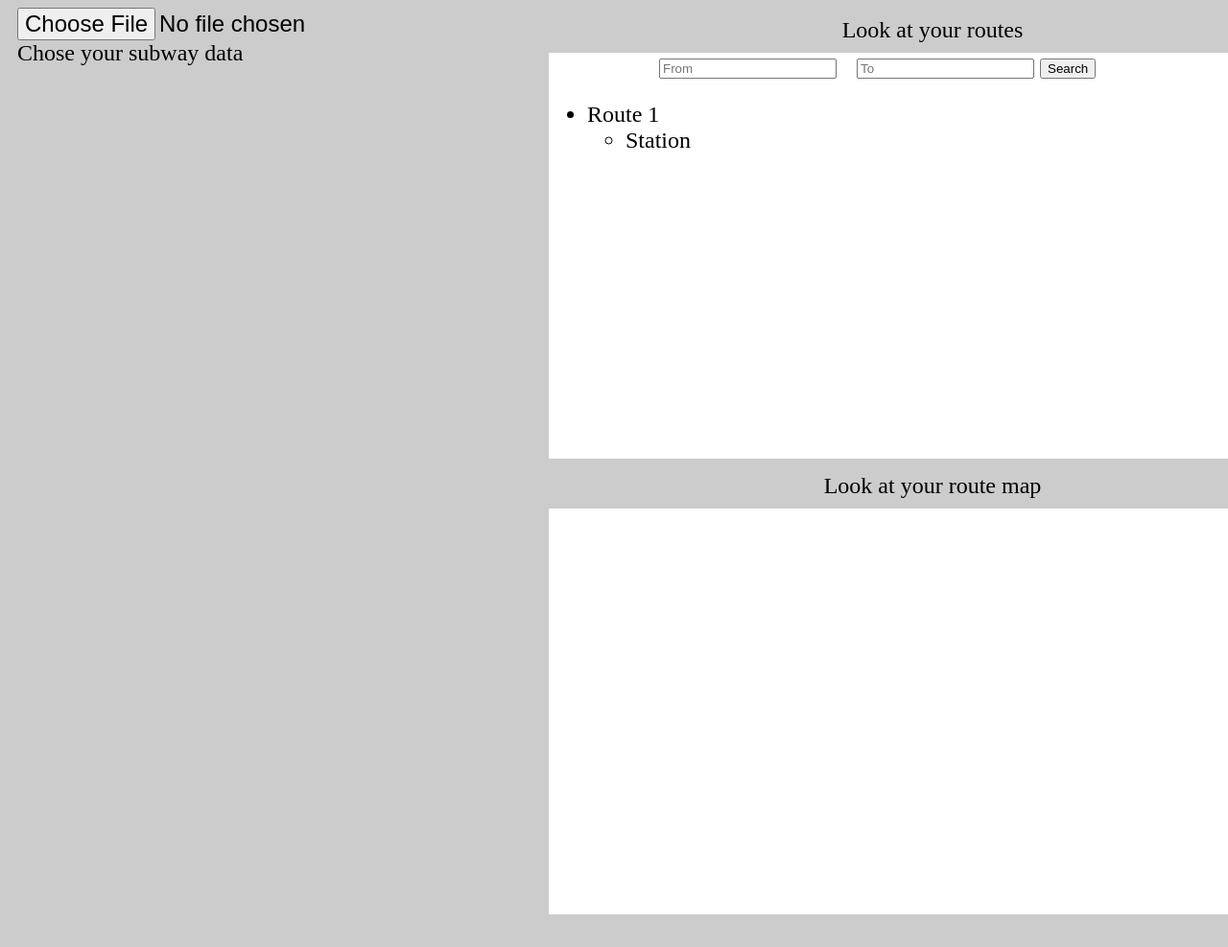
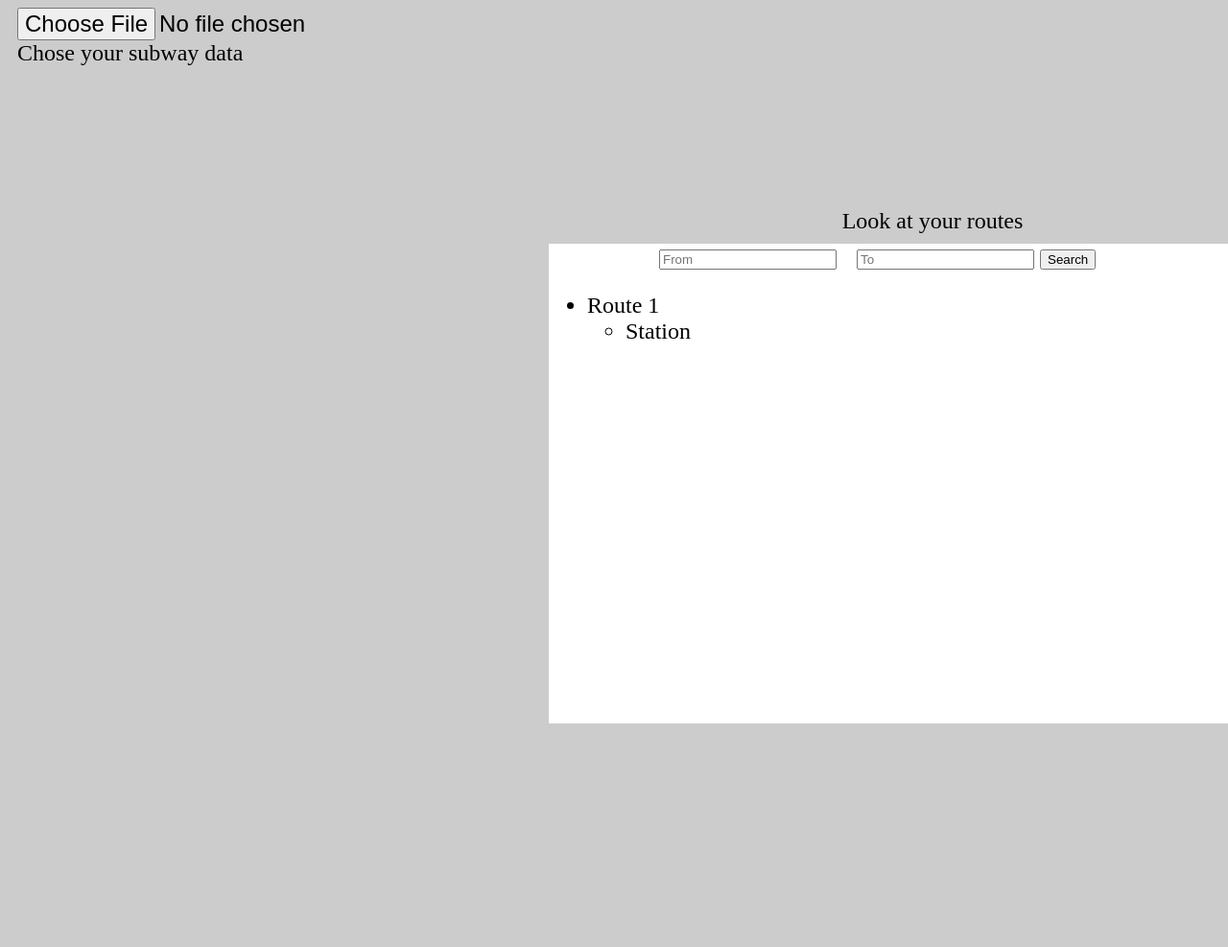
Before and after one commit to kamatozzzik/Subway, a website built with webpack: page index.html in a window 1280 px wide. Shown: the top 987 px of the page at 96% size. Built offline with nearby package versions, Linux system fonts and the light colour scheme.

Commit message:
delete map window

```diff
--- a/index.html
+++ b/index.html
@@ -46,8 +46,6 @@
             </ul>
           </div>
         </div>
-        <p class="note-text">Look at your route map</p>
-        <canvas class="route-window"></canvas>
       </div>
     </div>
     <script src="./dist/bundle.js"></script>
```
